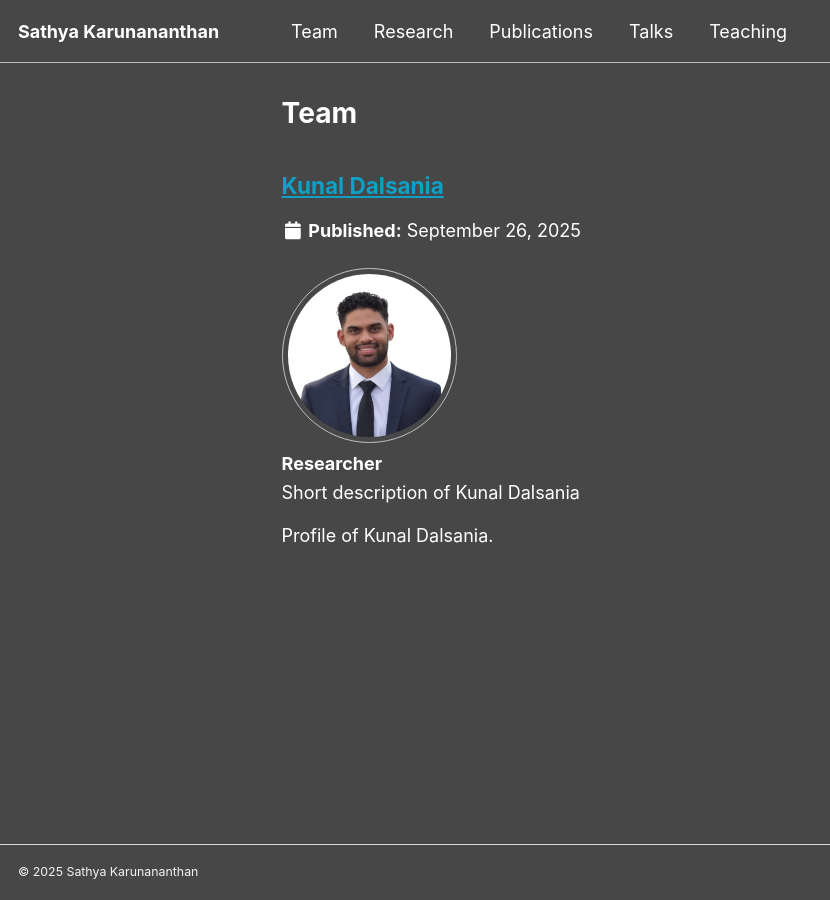
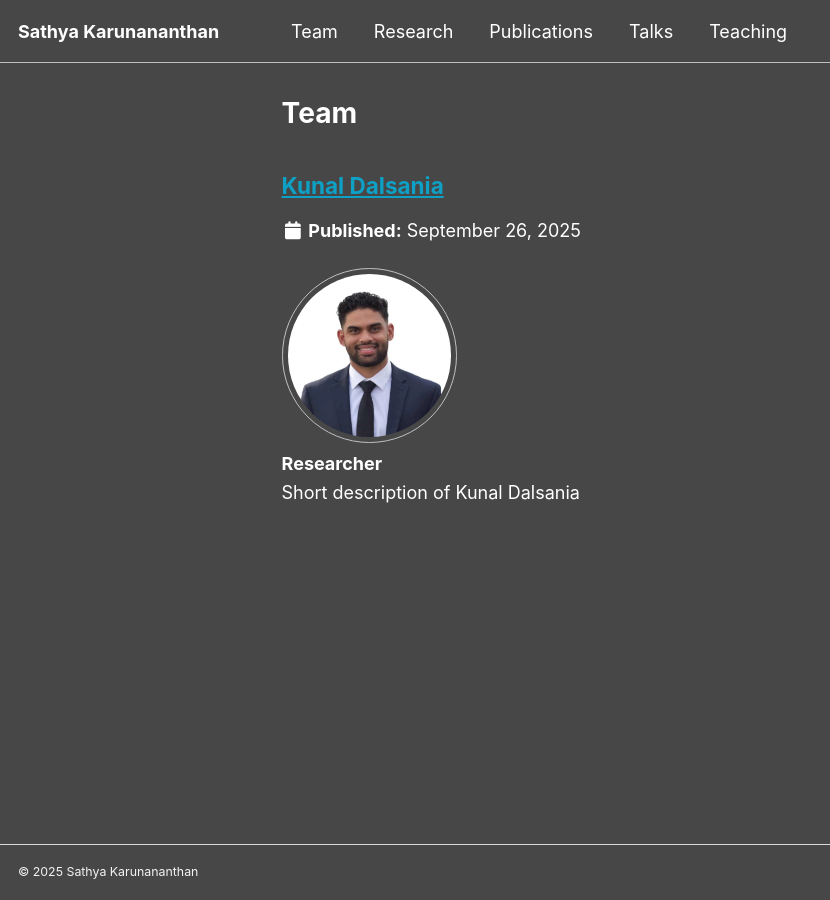
Before and after one commit to sathyaguru/sathyaguru.github.io, a Jekyll site: the page built from _pages/team.html, in a window 1280 px wide. Shown: the whole page, without its empty margins (0-830 px from the left). Built offline with Jekyll 4.4.1, drawn with Linux system fonts in a browser that asks for light colours; a script that is not in the unit is left out.

Commit message:
modify _includes/archive-single.html

```diff
--- a/_includes/archive-single.html
+++ b/_includes/archive-single.html
@@ -57,7 +57,7 @@
   </div>
   {% endif %}
 
-	 {% if post.collection != 'publications' %}
+	 {% if post.collection != 'publications' and post.collection != 'team' %}
 	 {% if post.excerpt and site.read_more != 'enabled' %}
     <p class="archive__item-excerpt" itemprop="description">{{ post.excerpt | markdownify }}</p>
     {% elsif post.excerpt and site.read_more == 'enabled' %}
```
